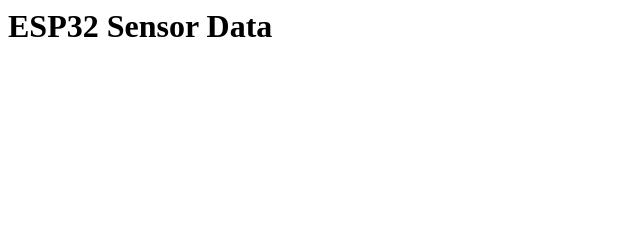
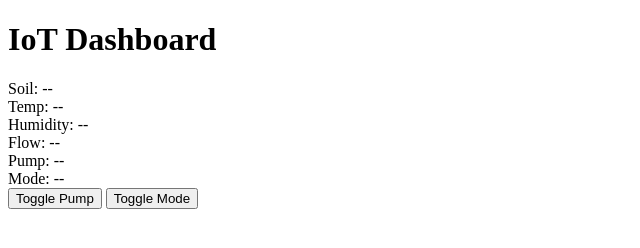
Before and after one commit to ngohoainamss6/iot-dashboard, a plain HTML site: page index.html in a window 1280 px wide. Shown: the whole page, without its empty margins (0-640 px from the left). Drawn offline with Linux system fonts and the light colour scheme.

Commit message:
Update index.html

```diff
--- a/index.html
+++ b/index.html
@@ -1,5 +1,26 @@
-<h1>ESP32 Sensor Data</h1>
-<div id="soil"></div>
-<div id="temp"></div>
-<script src="https://unpkg.com/mqtt/dist/mqtt.min.js"></script>
-<script src="main.js"></script>
+<!DOCTYPE html>
+<html lang="en">
+<head>
+<meta charset="UTF-8">
+<title>IoT Dashboard</title>
+<link rel="stylesheet" href="style.css">
+</head>
+<body>
+<h1>IoT Dashboard</h1>
+<div class="dashboard">
+    <div class="box" id="soil">Soil: --</div>
+    <div class="box" id="temp">Temp: --</div>
+    <div class="box" id="hum">Humidity: --</div>
+    <div class="box" id="flow">Flow: --</div>
+    <div class="box" id="pump">Pump: --</div>
+    <div class="box" id="mode">Mode: --</div>
+</div>
+
+<div class="controls">
+    <button onclick="togglePump()">Toggle Pump</button>
+    <button onclick="toggleMode()">Toggle Mode</button>
+</div>
+
+<script src="script.js"></script>
+</body>
+</html>
```
